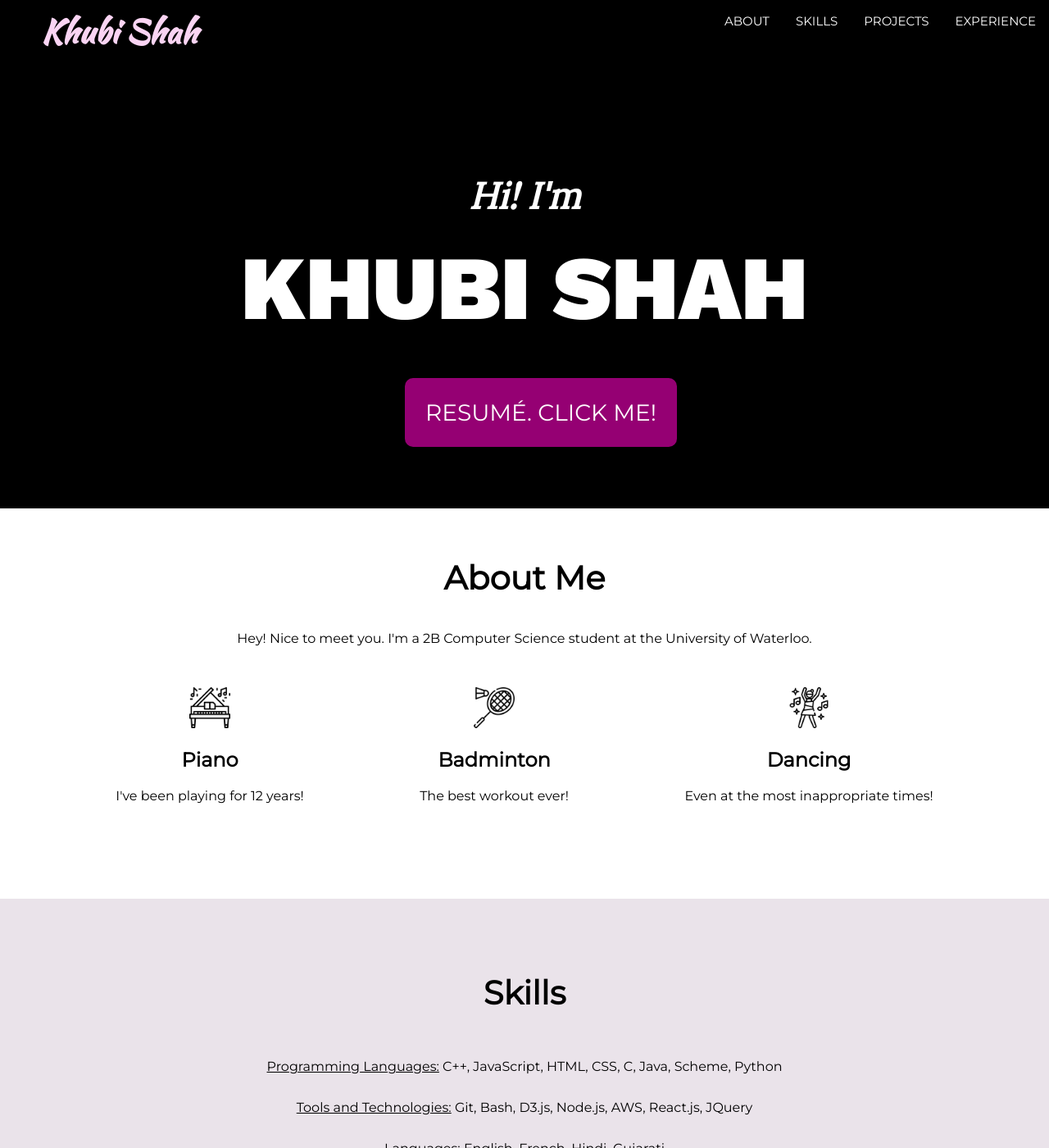
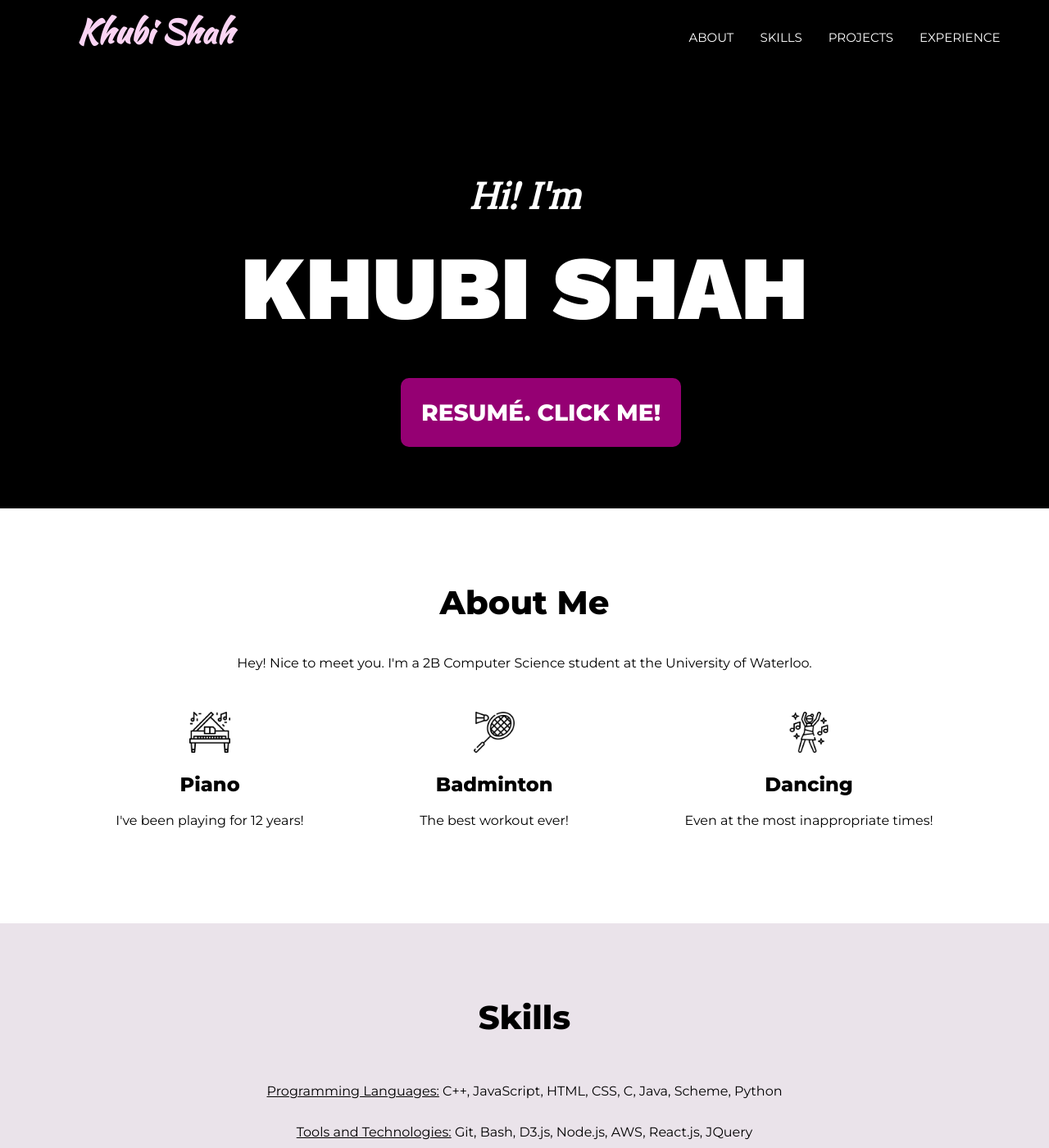
Before and after one commit to khubishah/khubishah.github.io, a Jekyll site: the page built from index.html, in a window 1280 px wide and 1400 px high. Shown: the whole window at 82% size. Built offline with Jekyll 4.4.1, drawn with Linux system fonts in a browser that asks for light colours; nearby versions of some CDN libraries; some web fonts are replaced.

```diff
--- a/_layouts/default.html
+++ b/_layouts/default.html
@@ -16,10 +16,10 @@
 				<h1 class="name">Khubi Shah</h1>
 				<nav class="nav">
 					<ul >
-						<li><a title="about" href="#about">About</a></li>
-						<li><a title="skills" href="#skills">Skills</a></li>
-						<li><a title="projects" href="#projects">Projects</a></li>
-						<li><a title="experience" href="#experience">Experience</a></li>
+						<li><a id="about_nav" href="#about">About</a></li>
+						<li><a id="skills_nav" href="#skills">Skills</a></li>
+						<li><a id="projects_nav" href="#projects">Projects</a></li>
+						<li><a id="experience_nav" href="#experience">Experience</a></li>
 					</ul>
 				</nav>
 			</div>
@@ -31,7 +31,7 @@
 					<h3 id="header_title"><i>Hi! I'm</i></h3>
 					<h2 id="header_name">Khubi Shah</h2>
 					<ul id="header_menu">
-							<li><a class="header_menu_class" href="">ResumÉ. Click Me!</a></li>
+							<li><a id="resume" class="header_menu_class" href="">ResumÉ. Click Me!</a></li>
 					</ul>
 				</header>
 			</section>
--- a/css/main.css
+++ b/css/main.css
@@ -5,13 +5,16 @@
 @import url(https://fonts.googleapis.com/css?family=Montserrat&display=swap);
 @import url(https://fonts.googleapis.com/css?family=Lora&display=swap);
 @import url(https://fonts.googleapis.com/css?family=Work+Sans:900&display=swap);
+@import url(https://fonts.googleapis.com/css?family=Montserrat:800&display=swap);
 
 body {
     margin: 0;
     font-family: Arial, Helvetica, sans-serif;
     display: flex;
     flex-direction: column;
+
   }
+
 
   .content {
       display: flex;
@@ -23,15 +26,28 @@ body {
   #navbar {
     overflow: hidden;
     background-color: black;
+
     display: flex;
     flex-direction: row;
-    justify-content: space-between;
+    justify-content: center;
+
   }
 
+  .nav {
+    margin: 20px 0px 0px 500px;
+
+  }
   .nav ul {
     list-style: none;
     display: flex;
     flex-direction: row;
+    opacity:0;  /* make things invisible upon start */
+    animation:fadeIn ease-in 1; /* call our keyframe named fadeIn, use animattion ease-in and repeat it only 1 time */
+
+    animation-fill-mode:forwards;  /* this makes sure that after animation is done we remain at the last keyframe value (opacity: 1)*/
+
+    animation-duration:1s;
+    animation-delay: 0.2s
   }
 
   .nav a {
@@ -47,14 +63,9 @@ body {
   }
 
   .nav a:hover {
-    background-color: #FAD4F3;
-    color: black;
+    color: #FAD4F3;
   }
 
-  .nav a.active {
-    background-color: #950073;;
-    color: white;
-  }
 
 #navbar .name {
 
@@ -63,11 +74,17 @@ body {
     font-family: 'Kaushan Script', cursive;
     margin: 10px 0px 20px 50px;
     font-size: 40px;
+    opacity:0;  /* make things invisible upon start */
+    animation:fadeIn ease-in 1; /* call our keyframe named fadeIn, use animattion ease-in and repeat it only 1 time */
+
+    animation-fill-mode:forwards;  /* this makes sure that after animation is done we remain at the last keyframe value (opacity: 1)*/
+
+    animation-duration:1s;
+    animation-delay: 0.2s
 }
 
 .sticky {
     position: fixed;
-    top: 0;
     width: 100%;
   }
 
@@ -96,6 +113,7 @@ body {
 
     padding: 0px 0px 0px 0px;
     margin: 50px 0px 0px 0px;
+
 }
 
 #header_name{
@@ -105,9 +123,15 @@ body {
     font-size: 110px;
     text-align: center;
     padding: 0px 0px 0px 0px;
+    margin: 20px;
 
-    margin: 20px;
+
 }
+
+@keyframes fadeIn { from { opacity:0; } to { opacity:1; } }
+
+
+
 #header_menu {
     list-style: none;
     text-align: center;
@@ -119,17 +143,20 @@ body {
     font-size: 28px;
     text-decoration: none;
     font-family: 'Montserrat', sans-serif;
+    font-weight: 600;
     text-transform: uppercase;
     color: white;
     background-color: #950073;
     padding: 25px 25px 25px 25px;
     border-radius: 10px;
+
 }
 
 
 .header_menu_class:hover {
     color: black;
     background: #FAD4F3;
+    padding: 28px 28px 28px 28px;
 }
 /*About Section */
 
@@ -139,9 +166,10 @@ body {
     background-color: white;
     margin: 0;
     display: flex;
-    padding: 20px 0px 100px 0px;
+    padding: 50px 0px 100px 0px;
     flex-direction: column;
     justify-content: flex-start;
+
 }
 
 .section_title {
@@ -182,6 +210,7 @@ body {
     margin: 0;
     padding: 50px 0px 100px 0px;
     line-height: 50px;
+
 }
 
 /*Projects*/
@@ -220,7 +249,7 @@ body {
 #experience {
     background-color: #EAE3EA ;
     margin: 0;
-    padding: 0px 0px 75px 0px;
+    padding: 40px 0px 75px 0px;
 }
 .job_list {
     display: flex;
@@ -256,3 +285,8 @@ footer {
     width: 50px;
     height: 50px;
 }
+
+.footer_icons:hover {
+    width: 51px;
+    height: 51px;
+}
--- /dev/null
+++ b/js/site.js
@@ -0,0 +1,41 @@
+window.onscroll = function() { myFunction()};
+
+var navbar = document.getElementById("navbar");
+var sticky = navbar.offsetTop;
+
+function myFunction() {
+	if (window.pageYOffset >= sticky) {
+	    navbar.classList.add("sticky")
+	} else {
+		navbar.classList.remove("sticky");
+	}
+}
+
+document.getElementById('about_nav').addEventListener('click', function() {
+    document.getElementById('about_nav').style.color= "#FAD4F3";
+    document.getElementById('skills_nav').style.color= "white";
+    document.getElementById('experience_nav').style.color= "white";
+    document.getElementById('projects_nav').style.color= "white";
+});
+
+document.getElementById("skills_nav").addEventListener('click', function() {
+    document.getElementById("about_nav").style.color= "white";
+    document.getElementById("skills_nav").style.color= "#FAD4F3";
+    document.getElementById("experience_nav").style.color= "white";
+    document.getElementById("projects_nav").style.color= "white";
+
+});
+
+document.getElementById("projects_nav").addEventListener('click', function() {
+    document.getElementById("about_nav").style.color= "white";
+    document.getElementById("skills_nav").style.color= "white";
+    document.getElementById("experience_nav").style.color= "white";
+    document.getElementById("projects_nav").style.color= "#FAD4F3";
+});
+
+document.getElementById("experience_nav").addEventListener('click', function() {
+    document.getElementById("about_nav").style.color = "white";
+    document.getElementById("skills_nav").style.color= "white";
+    document.getElementById("experience_nav").style.color= "#FAD4F3";
+    document.getElementById("projects_nav").style.color= "white";
+});
```
Also changed, not shown: other parts of _layouts/default.html (+25 -11 lines), js/nav.js (deleted).
